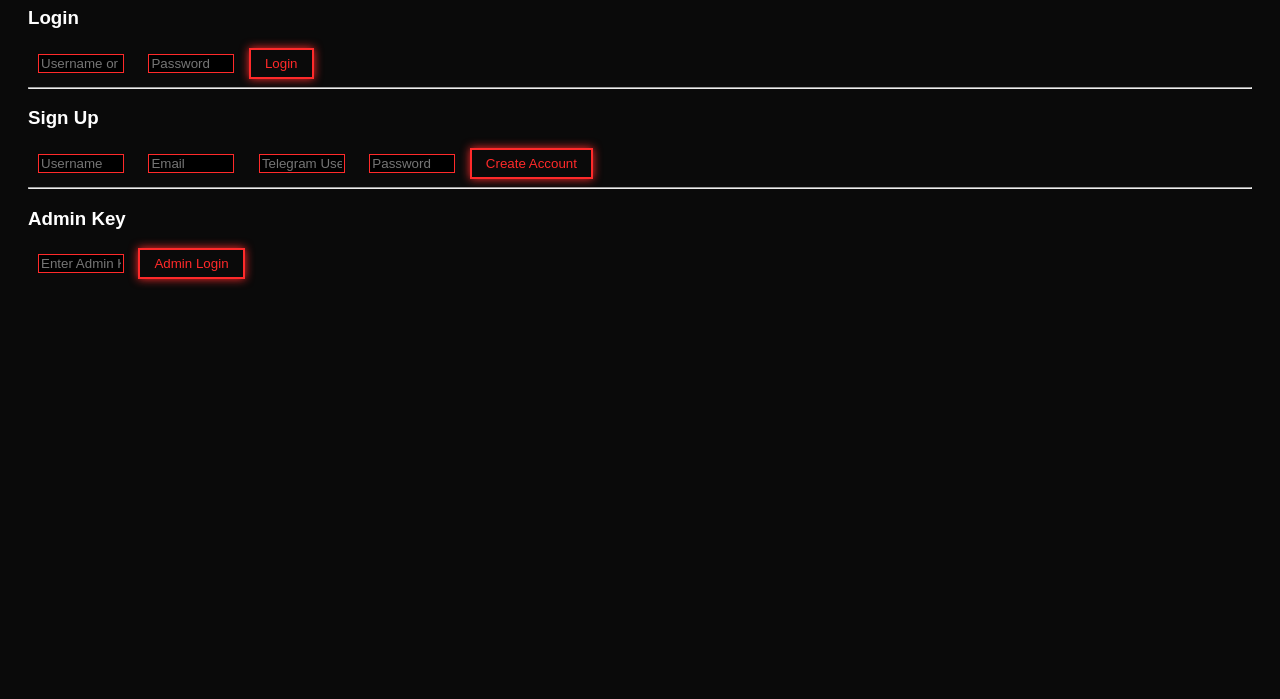
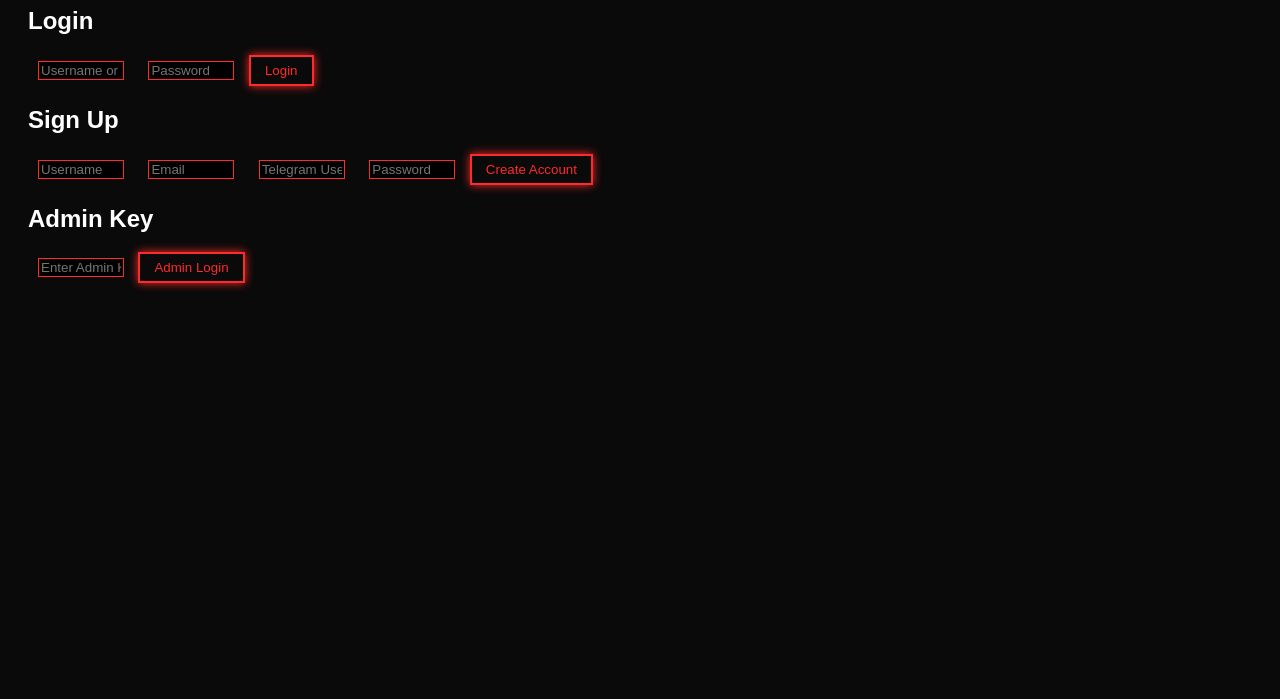
Before and after one commit to v1leshop/v1leshop, a plain HTML site: page public/index.html in a window 1280 px wide. Shown: the part 101-800 px from the top of the page. Drawn offline with Linux system fonts and the light colour scheme.

Commit message:
Update index.html

```diff
--- a/public/index.html
+++ b/public/index.html
@@ -3,37 +3,42 @@
 <head>
   <meta charset="UTF-8" />
   <title>v1leshop</title>
-  <link rel="stylesheet" href="style.css">
+  <link rel="stylesheet" href="style.css" />
 </head>
 <body>
 
-<div class="auth-box">
-  <h1 class="neon">v1leshop</h1>
+  <div class="container">
+    <h1 class="logo">V1LE SHOP</h1>
 
     <!-- LOGIN -->
-  <h3>Login</h3>
-  <input id="loginUser" placeholder="Username or Email">
-  <input id="loginPass" type="password" placeholder="Password">
+    <div class="card">
+      <h2>Login</h2>
+      <input id="loginUser" placeholder="Username or Email" />
+      <input id="loginPass" type="password" placeholder="Password" />
       <button onclick="login()">Login</button>
-
-  <hr>
+    </div>
 
     <!-- SIGN UP -->
-  <h3>Sign Up</h3>
-  <input id="suUser" placeholder="Username">
-  <input id="suEmail" placeholder="Email">
-  <input id="suTelegram" placeholder="Telegram Username">
-  <input id="suPass" type="password" placeholder="Password">
+    <div class="card">
+      <h2>Sign Up</h2>
+      <input id="signupUser" placeholder="Username" />
+      <input id="signupEmail" placeholder="Email" />
+      <input id="signupTelegram" placeholder="Telegram Username" />
+      <input id="signupPass" type="password" placeholder="Password" />
       <button onclick="signup()">Create Account</button>
-
-  <hr>
+    </div>
 
     <!-- ADMIN KEY -->
-  <h3>Admin Key</h3>
-  <input id="adminKey" placeholder="Enter Admin Key">
+    <div class="card admin-card">
+      <h2>Admin Key</h2>
+      <input id="adminKey" placeholder="Enter Admin Key" />
       <button onclick="adminKeyLogin()">Admin Login</button>
     </div>
 
-<script src="script.js"></script>
+    <p id="msg"></p>
+  </div>
+
+  <!-- IMPORTANT -->
+  <script src="app.js"></script>
 </body>
 </html>
```
Lines whose indentation alone changed are shown as unchanged.
